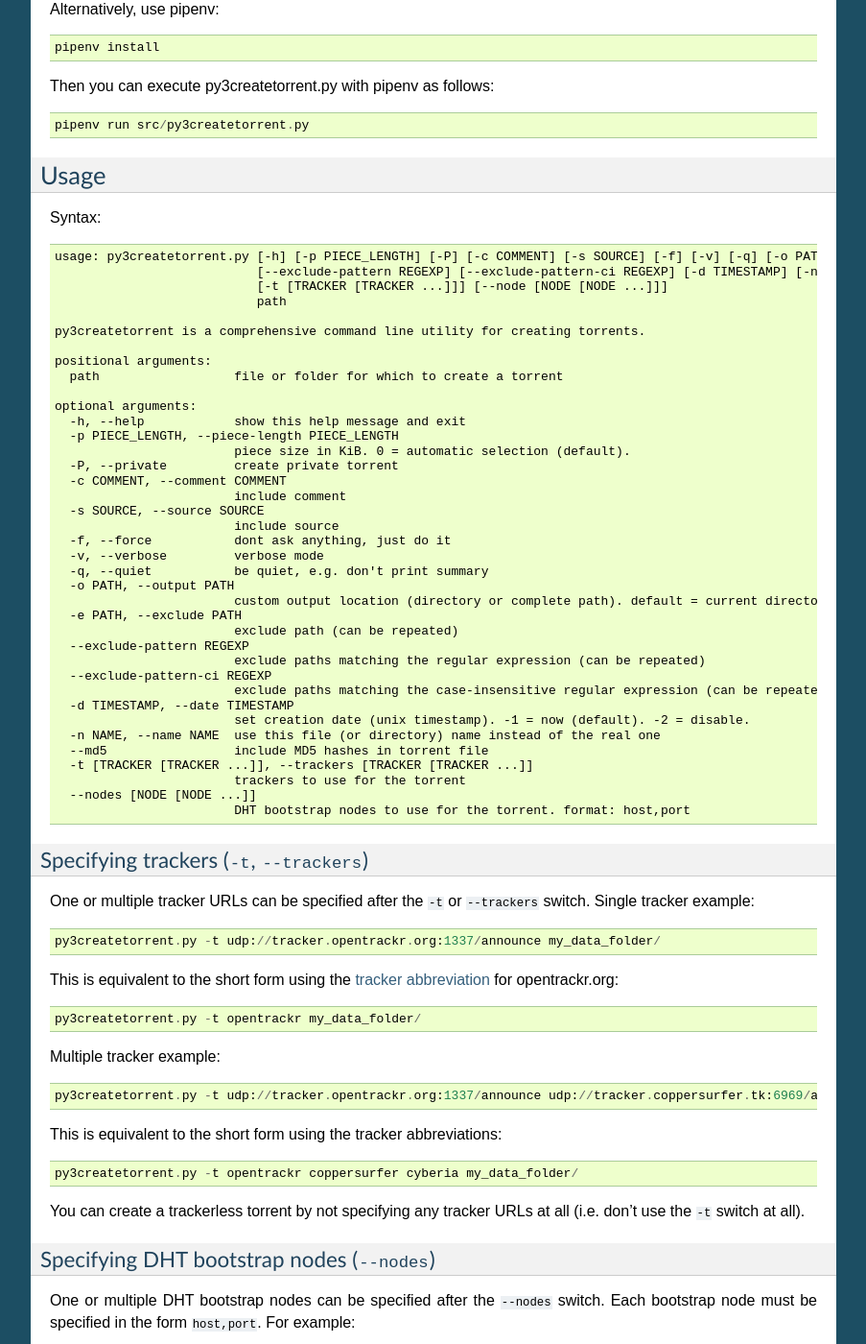
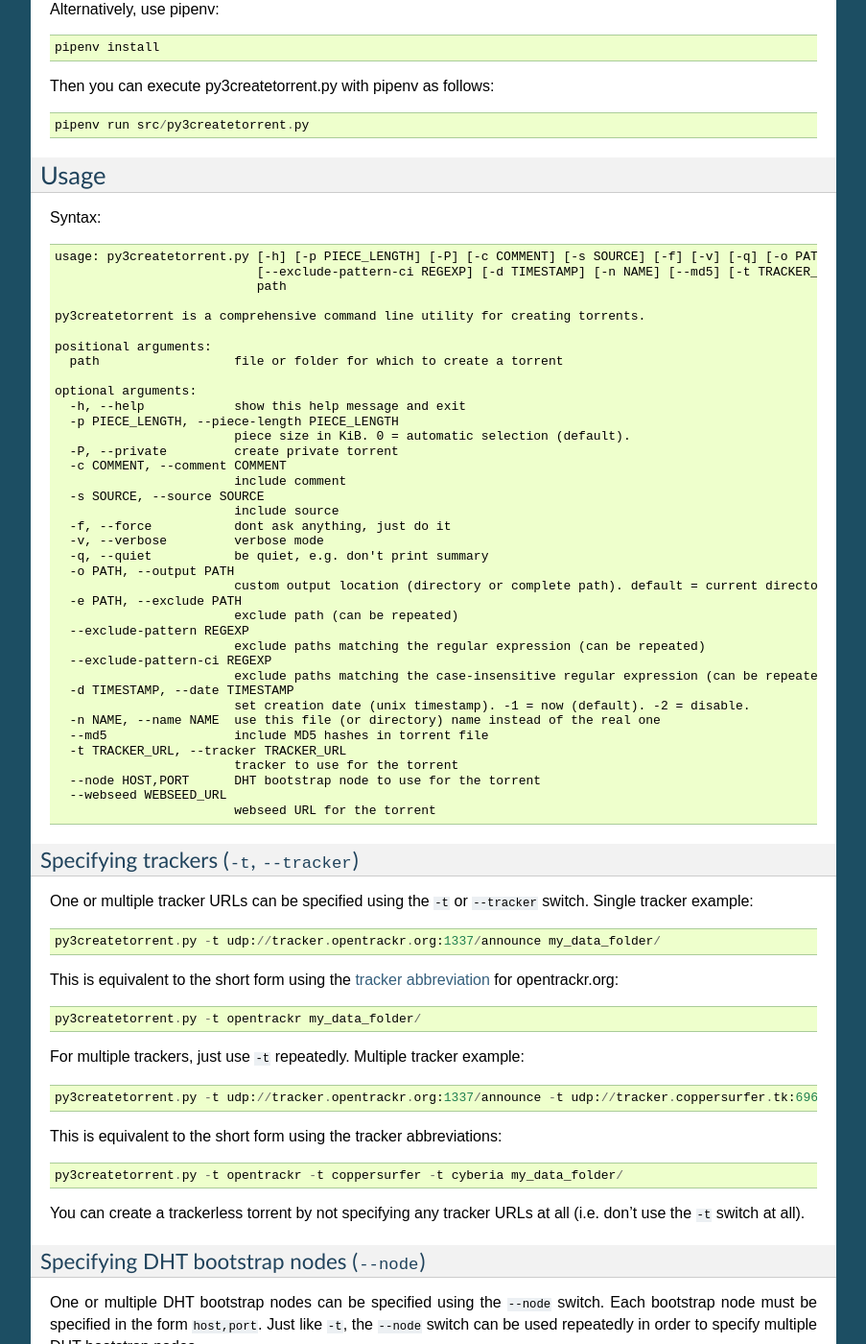
Before and after one commit to rsnitsch/py3createtorrent, a Sphinx documentation site: the page built from docs/source/user.rst, in a window 1280 px wide and 1400 px high, scrolled down 1301 px. Shown: the whole window at 96% size, without its empty margins (198-1101 px from the left). Built offline with Sphinx 7.4.7, drawn with Linux system fonts in a browser that asks for light colours; some of the changed text lies outside the part shown.

Commit message:
Change tracker, node and webseed syntax/usage
The previous syntax caused the path to be eaten by the
preceding --trackers, --nodes or --webseeds switches
(due to nargs=*).

```diff
--- a/docs/source/changelog.rst
+++ b/docs/source/changelog.rst
@@ -5,11 +5,11 @@ Changes since 0.9.7
 -------------------
 
 * changed: **requires Python 3.5+ now**
-* changed: specifying trackers is now optional with the new ``-t`` option, thus **trackerless torrents are now
+* changed: specifying trackers is now optional with the new ``-t`` switch, thus **trackerless torrents are now
   possible**
-* added: DHT bootstrap nodes can now be specified with the new ``--nodes`` option (doing so is recommended for
+* added: DHT bootstrap nodes can now be specified with the new ``--node`` switch (doing so is recommended for
   trackerless torrents)
-* added: **webseed support** (GetRight style, i.e. `<http://bittorrent.org/beps/bep_0019.html>`_)
+* added: **webseed support** with the new ``--webseed`` switch (GetRight style, i.e. `<http://bittorrent.org/beps/bep_0019.html>`_)
 * changed: increased max piece size to 16 MiB
 * changed: show warning if piece size is not a multiple of 16 KiB
 * changed: updated the default trackers (openbt is now opentrackr, dropped publicbt, added cyberia and coppersurfer)
--- a/docs/source/user.rst
+++ b/docs/source/user.rst
@@ -80,49 +80,49 @@ Syntax:
 
 .. code-block:: none
 
-  usage: py3createtorrent.py [-h] [-p PIECE_LENGTH] [-P] [-c COMMENT] [-s SOURCE] [-f] [-v] [-q] [-o PATH] [-e PATH]
-                             [--exclude-pattern REGEXP] [--exclude-pattern-ci REGEXP] [-d TIMESTAMP] [-n NAME] [--md5]
-                             [-t [TRACKER [TRACKER ...]]] [--node [NODE [NODE ...]]]
-                             path
+    usage: py3createtorrent.py [-h] [-p PIECE_LENGTH] [-P] [-c COMMENT] [-s SOURCE] [-f] [-v] [-q] [-o PATH] [-e PATH] [--exclude-pattern REGEXP]
+                               [--exclude-pattern-ci REGEXP] [-d TIMESTAMP] [-n NAME] [--md5] [-t TRACKER_URL] [--node HOST,PORT] [--webseed WEBSEED_URL]
+                               path
 
-  py3createtorrent is a comprehensive command line utility for creating torrents.
+    py3createtorrent is a comprehensive command line utility for creating torrents.
 
-  positional arguments:
-    path                  file or folder for which to create a torrent
+    positional arguments:
+      path                  file or folder for which to create a torrent
 
-  optional arguments:
-    -h, --help            show this help message and exit
-    -p PIECE_LENGTH, --piece-length PIECE_LENGTH
-                          piece size in KiB. 0 = automatic selection (default).
-    -P, --private         create private torrent
-    -c COMMENT, --comment COMMENT
-                          include comment
-    -s SOURCE, --source SOURCE
-                          include source
-    -f, --force           dont ask anything, just do it
-    -v, --verbose         verbose mode
-    -q, --quiet           be quiet, e.g. don't print summary
-    -o PATH, --output PATH
-                          custom output location (directory or complete path). default = current directory.
-    -e PATH, --exclude PATH
-                          exclude path (can be repeated)
-    --exclude-pattern REGEXP
-                          exclude paths matching the regular expression (can be repeated)
-    --exclude-pattern-ci REGEXP
-                          exclude paths matching the case-insensitive regular expression (can be repeated)
-    -d TIMESTAMP, --date TIMESTAMP
-                          set creation date (unix timestamp). -1 = now (default). -2 = disable.
-    -n NAME, --name NAME  use this file (or directory) name instead of the real one
-    --md5                 include MD5 hashes in torrent file
-    -t [TRACKER [TRACKER ...]], --trackers [TRACKER [TRACKER ...]]
-                          trackers to use for the torrent
-    --nodes [NODE [NODE ...]]
-                          DHT bootstrap nodes to use for the torrent. format: host,port
+    optional arguments:
+      -h, --help            show this help message and exit
+      -p PIECE_LENGTH, --piece-length PIECE_LENGTH
+                            piece size in KiB. 0 = automatic selection (default).
+      -P, --private         create private torrent
+      -c COMMENT, --comment COMMENT
+                            include comment
+      -s SOURCE, --source SOURCE
+                            include source
+      -f, --force           dont ask anything, just do it
+      -v, --verbose         verbose mode
+      -q, --quiet           be quiet, e.g. don't print summary
+      -o PATH, --output PATH
+                            custom output location (directory or complete path). default = current directory.
+      -e PATH, --exclude PATH
+                            exclude path (can be repeated)
+      --exclude-pattern REGEXP
+                            exclude paths matching the regular expression (can be repeated)
+      --exclude-pattern-ci REGEXP
+                            exclude paths matching the case-insensitive regular expression (can be repeated)
+      -d TIMESTAMP, --date TIMESTAMP
+                            set creation date (unix timestamp). -1 = now (default). -2 = disable.
+      -n NAME, --name NAME  use this file (or directory) name instead of the real one
+      --md5                 include MD5 hashes in torrent file
+      -t TRACKER_URL, --tracker TRACKER_URL
+                            tracker to use for the torrent
+      --node HOST,PORT      DHT bootstrap node to use for the torrent
+      --webseed WEBSEED_URL
+                            webseed URL for the torrent
 
-Specifying trackers (``-t``, ``--trackers``)
-^^^^^^^^^^^^^^^^^^^^^^^^^^^^^^^^^^^^^^^^^^^^
+Specifying trackers (``-t``, ``--tracker``)
+^^^^^^^^^^^^^^^^^^^^^^^^^^^^^^^^^^^^^^^^^^^
 
-One or multiple tracker URLs can be specified after the ``-t`` or ``--trackers`` switch. Single tracker example::
+One or multiple tracker URLs can be specified using the ``-t`` or ``--tracker`` switch. Single tracker example::
 
     py3createtorrent.py -t udp://tracker.opentrackr.org:1337/announce my_data_folder/
 
@@ -130,24 +130,27 @@ This is equivalent to the short form using the :ref:`tracker abbreviation <track
 
     py3createtorrent.py -t opentrackr my_data_folder/
 
-Multiple tracker example::
+For multiple trackers, just use ``-t`` repeatedly. Multiple tracker example::
 
-    py3createtorrent.py -t udp://tracker.opentrackr.org:1337/announce udp://tracker.coppersurfer.tk:6969/announce udp://tracker.cyberia.is:6969/announce my_data_folder/
+    py3createtorrent.py -t udp://tracker.opentrackr.org:1337/announce -t udp://tracker.coppersurfer.tk:6969/announce -t udp://tracker.cyberia.is:6969/announce my_data_folder/
 
 This is equivalent to the short form using the tracker abbreviations::
 
-    py3createtorrent.py -t opentrackr coppersurfer cyberia my_data_folder/
+    py3createtorrent.py -t opentrackr -t coppersurfer -t cyberia my_data_folder/
 
 You can create a trackerless torrent by not specifying any tracker URLs at all (i.e. don't
 use the ``-t`` switch at all).
 
-Specifying DHT bootstrap nodes (``--nodes``)
-^^^^^^^^^^^^^^^^^^^^^^^^^^^^^^^^^^^^^^^^^^^^
+Specifying DHT bootstrap nodes (``--node``)
+^^^^^^^^^^^^^^^^^^^^^^^^^^^^^^^^^^^^^^^^^^^
 
-One or multiple DHT bootstrap nodes can be specified after the ``--nodes`` switch. Each bootstrap node must be
-specified in the form ``host,port``. For example::
+One or multiple DHT bootstrap nodes can be specified using the ``--node`` switch. Each bootstrap node must be
+specified in the form ``host,port``. Just like ``-t``, the ``--node`` switch can be used repeatedly in order
+to specify multiple DHT bootstrap nodes.
 
-    py3createtorrent.py --nodes router.bittorrent.com,8991 second.node.com,1337 my_data_folder/
+Example::
+
+    py3createtorrent.py --node router.bittorrent.com,8991 --node second.node.com,1337 my_data_folder/
 
 It is recommended to specify some DHT bootstrap nodes for trackerless torrents.
 
@@ -369,7 +372,7 @@ been excluded.
 .. tip::
    Of course you can exclude multiple subfolders, e.g.::
 
-      py3createtorrent.py -e exclusion1 -e exclusion2 yourfolder tracker-url
+      py3createtorrent.py -e exclusion1 -e exclusion2 yourfolder -t tracker-url
 
 In µTorrent it will look like this:
 
@@ -424,7 +427,7 @@ Tracker abbrevations allow you to specify one or more tracker URLs with a single
 word, like 'opentrackr' in the default configuration. They add a lot of convenience,
 e.g. look at this neat & clear command::
 
-   C:\Users\Robert\Desktop\Python\createtorrent>py3createtorrent.py example -t opentrackr coppersurfer
+   C:\Users\Robert\Desktop\Python\createtorrent>py3createtorrent.py example -t opentrackr -t coppersurfer
    Successfully created torrent:
      Name:             example
     (...)
```
Also changed, not shown: README.md (+2 -2 lines), 1 other file.
